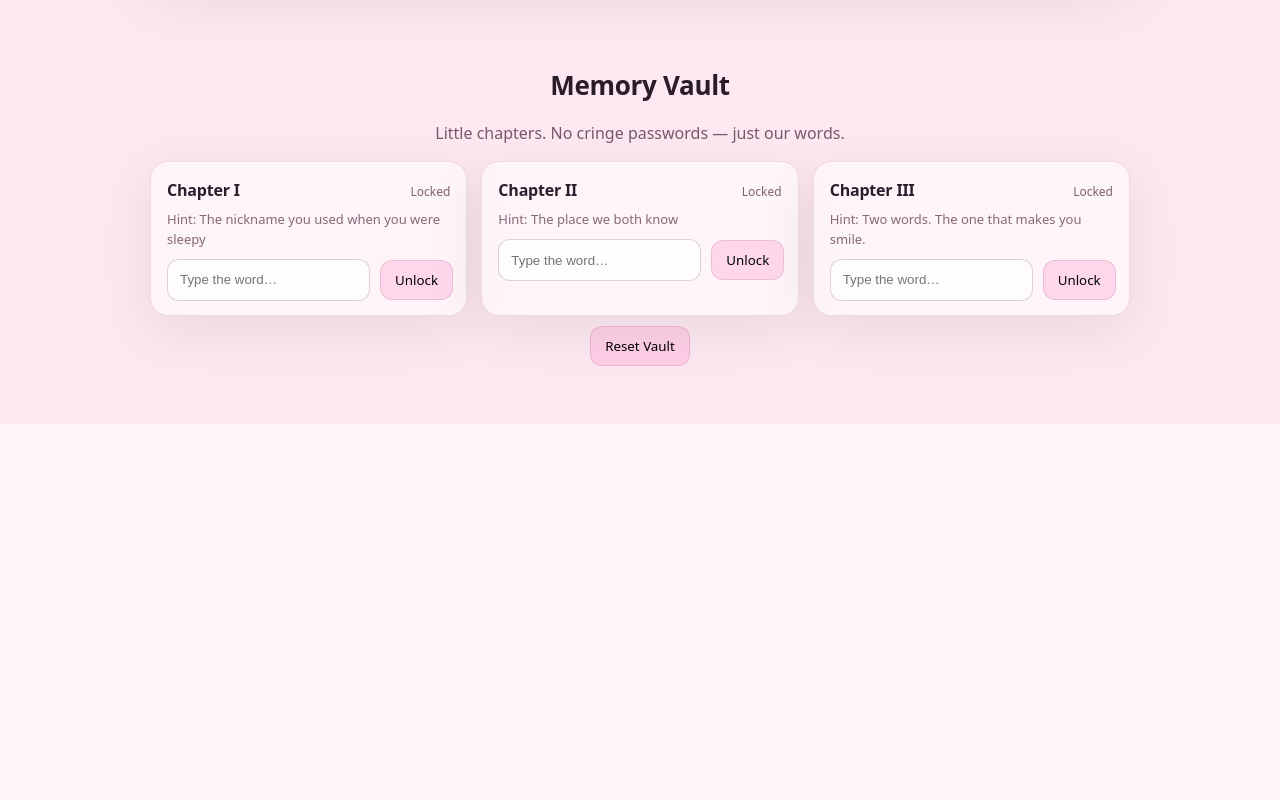
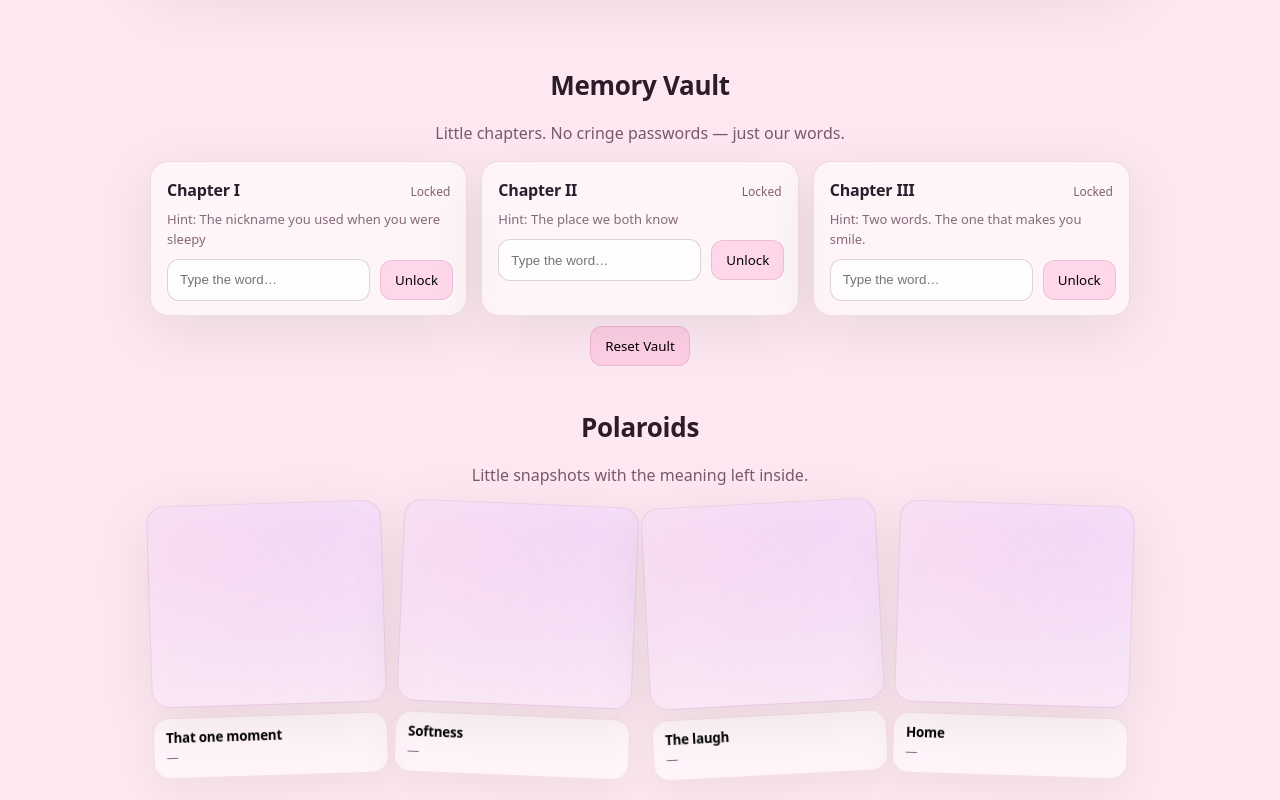
Before and after one commit to KitsuneGhost/Valentines_Gift, a React (Vite) app: page / in a window 1280 px wide. Shown: the part 1502-2302 px from the top of the page. Before the commit the page ends 1926 px from the top, so only its background shows below. Built offline with nearby package versions, Linux system fonts and the light colour scheme.

Commit message:
polaroids section

```diff
--- a/src/App.css
+++ b/src/App.css
@@ -414,3 +414,148 @@ body{
 .vaultFinalText{
   color: rgba(60,20,40,0.72);
 }
+
+/* ---- POLAROIDS ---- */
+.polaroidSection{
+  margin: 42px auto 22px;
+  width: min(92vw, 980px);
+  text-align: center;
+}
+
+.polaroidGrid{
+  margin-top: 16px;
+  display: grid;
+  grid-template-columns: repeat(4, minmax(0, 1fr));
+  gap: 14px;
+}
+
+@media (max-width: 980px){
+  .polaroidGrid{ grid-template-columns: repeat(2, minmax(0, 1fr)); }
+}
+@media (max-width: 560px){
+  .polaroidGrid{ grid-template-columns: 1fr; }
+}
+
+.polaroidCard{
+  text-align: left;
+  border: 0;
+  background: transparent;
+  padding: 0;
+  cursor: pointer;
+
+  border-radius: 20px;
+  transition: transform 180ms ease, filter 180ms ease;
+  transform: perspective(900px) rotate(0deg);
+}
+
+.polaroidCard:focus{
+  outline: none;
+  filter: drop-shadow(0 0 0 rgba(0,0,0,0));
+}
+
+.polaroidCard:hover{
+  filter: drop-shadow(0 18px 60px rgba(0,0,0,0.10));
+}
+
+.polaroidPhoto{
+  height: 200px;
+  border-radius: 18px;
+  background:
+          radial-gradient(700px 400px at 20% 20%, rgba(255, 170, 210, 0.22), transparent 55%),
+          radial-gradient(800px 500px at 80% 15%, rgba(180, 120, 255, 0.18), transparent 58%),
+          linear-gradient(180deg, rgba(255,255,255,0.72), rgba(255,255,255,0.46));
+  border: 1px solid rgba(180, 90, 130, 0.16);
+  box-shadow: 0 14px 55px rgba(0,0,0,0.08);
+  backdrop-filter: blur(10px);
+}
+
+.polaroidCaption{
+  margin-top: 10px;
+  padding: 10px 12px 12px;
+  border-radius: 16px;
+  background: rgba(255,255,255,0.50);
+  border: 1px solid rgba(180, 90, 130, 0.14);
+  box-shadow: 0 10px 40px rgba(0,0,0,0.06);
+}
+
+.polaroidTitle{
+  font-weight: 700;
+  letter-spacing: -0.2px;
+}
+
+.polaroidDate{
+  margin-top: 2px;
+  font-size: 12px;
+  color: rgba(60,20,40,0.62);
+}
+
+/* modal */
+.pModalOverlay{
+  position: fixed;
+  inset: 0;
+  background: rgba(10,10,18,0.55);
+  display: grid;
+  place-items: center;
+  padding: 16px;
+  z-index: 60;
+}
+
+.pModal{
+  width: min(680px, 94vw);
+  border-radius: 22px;
+  background: rgba(255,255,255,0.72);
+  border: 1px solid rgba(180, 90, 130, 0.18);
+  box-shadow: 0 26px 120px rgba(0,0,0,0.40);
+  padding: 18px 18px 16px;
+  text-align: left;
+  position: relative;
+  backdrop-filter: blur(14px);
+}
+
+.pX{
+  position: absolute;
+  top: 12px;
+  right: 12px;
+  width: 36px;
+  height: 36px;
+  border-radius: 14px;
+  border: 1px solid rgba(180, 90, 130, 0.18);
+  background: rgba(255,255,255,0.65);
+  cursor: pointer;
+  font-size: 16px;
+}
+
+.pModalTop{
+  display: flex;
+  align-items: baseline;
+  justify-content: space-between;
+  gap: 12px;
+  margin-bottom: 12px;
+}
+
+.pModalTitle{
+  font-weight: 800;
+  letter-spacing: -0.3px;
+}
+
+.pModalDate{
+  font-size: 12px;
+  color: rgba(60,20,40,0.62);
+}
+
+.pModalPhoto{
+  height: 340px;
+  border-radius: 18px;
+  background:
+          radial-gradient(900px 520px at 20% 20%, rgba(255, 170, 210, 0.22), transparent 58%),
+          radial-gradient(900px 560px at 80% 15%, rgba(180, 120, 255, 0.18), transparent 60%),
+          linear-gradient(180deg, rgba(255,255,255,0.80), rgba(255,255,255,0.55));
+  border: 1px solid rgba(180, 90, 130, 0.16);
+  box-shadow: 0 18px 70px rgba(0,0,0,0.10);
+}
+
+.pModalNote{
+  margin-top: 12px;
+  line-height: 1.6;
+  color: rgba(25,10,25,0.90);
+}
--- a/src/App.jsx
+++ b/src/App.jsx
@@ -2,8 +2,10 @@ import { useEffect, useMemo, useRef, useState } from "react";
 import "./App.css";
 import TypedLetter from "./components/TypedLetter.jsx";
 import MemoryVault from "./components/MemoryVault.jsx";
+import PolaroidGallery from "./components/PolaroidGallery.jsx";
 import { vaultChapters } from "./data/vault";
 import { virgoStars, virgoLinks, virgoSupportStars } from "./data/memories";
+import { polaroids } from "./data/polaroids.js";
 
 function Modal({ open, onClose, memory }) {
     if (!open) return null;
@@ -185,6 +187,8 @@ export default function App() {
             </section>
 
             <MemoryVault chapters={vaultChapters} />
+
+            <PolaroidGallery items={polaroids} />
         </div>
     );
 }
--- /dev/null
+++ b/src/components/PolaroidGallery.jsx
@@ -0,0 +1,128 @@
+import { useEffect, useMemo, useRef, useState } from "react";
+
+function clamp(n, a, b) {
+    return Math.max(a, Math.min(b, n));
+}
+
+function usePrefersReducedMotion() {
+    const [reduced, setReduced] = useState(false);
+    useEffect(() => {
+        const mq = window.matchMedia("(prefers-reduced-motion: reduce)");
+        const onChange = () => setReduced(!!mq.matches);
+        onChange();
+        mq.addEventListener?.("change", onChange);
+        return () => mq.removeEventListener?.("change", onChange);
+    }, []);
+    return reduced;
+}
+
+export default function PolaroidGallery({ items = [] }) {
+    const reducedMotion = usePrefersReducedMotion();
+    const [active, setActive] = useState(null);
+
+    const activeItem = useMemo(
+        () => items.find((x) => x.id === active) || null,
+        [items, active]
+    );
+
+    useEffect(() => {
+        const onKey = (e) => {
+            if (e.key === "Escape") setActive(null);
+        };
+        window.addEventListener("keydown", onKey);
+        return () => window.removeEventListener("keydown", onKey);
+    }, []);
+
+    return (
+        <section className="polaroidSection">
+            <h2 className="h2">Polaroids</h2>
+            <p className="muted">Little snapshots with the meaning left inside.</p>
+
+            <div className="polaroidGrid">
+                {items.map((it, idx) => (
+                    <PolaroidCard
+                        key={it.id}
+                        item={it}
+                        index={idx}
+                        reducedMotion={reducedMotion}
+                        onOpen={() => setActive(it.id)}
+                    />
+                ))}
+            </div>
+
+            {activeItem && (
+                <div className="pModalOverlay" onMouseDown={() => setActive(null)}>
+                    <div className="pModal" onMouseDown={(e) => e.stopPropagation()}>
+                        <button className="pX" onClick={() => setActive(null)} aria-label="Close">
+                            ✕
+                        </button>
+
+                        <div className="pModalTop">
+                            <div className="pModalTitle">{activeItem.title}</div>
+                            <div className="pModalDate">{activeItem.date}</div>
+                        </div>
+
+                        <div className="pModalPhoto" />
+
+                        <div className="pModalNote">{activeItem.note}</div>
+                    </div>
+                </div>
+            )}
+        </section>
+    );
+}
+
+function PolaroidCard({ item, index, reducedMotion, onOpen }) {
+    const ref = useRef(null);
+    const [style, setStyle] = useState({});
+
+    // slight variety without randomness (stable)
+    const baseRot = (index % 2 === 0 ? -1 : 1) * (1.8 + (index % 3) * 0.6);
+
+    const onMove = (e) => {
+        if (reducedMotion) return;
+        const el = ref.current;
+        if (!el) return;
+
+        const r = el.getBoundingClientRect();
+        const px = (e.clientX - r.left) / r.width; // 0..1
+        const py = (e.clientY - r.top) / r.height; // 0..1
+
+        const rx = clamp((0.5 - py) * 10, -8, 8); // tilt X
+        const ry = clamp((px - 0.5) * 12, -10, 10); // tilt Y
+
+        setStyle({
+            transform: `perspective(900px) rotateX(${rx}deg) rotateY(${ry}deg) rotate(${baseRot}deg) translateY(-2px)`,
+        });
+    };
+
+    const onLeave = () => {
+        setStyle({
+            transform: `perspective(900px) rotateX(0deg) rotateY(0deg) rotate(${baseRot}deg)`,
+        });
+    };
+
+    useEffect(() => {
+        onLeave();
+        // eslint-disable-next-line react-hooks/exhaustive-deps
+    }, []);
+
+    return (
+        <button
+            ref={ref}
+            className="polaroidCard"
+            style={style}
+            onMouseMove={onMove}
+            onMouseLeave={onLeave}
+            onFocus={onLeave}
+            onClick={onOpen}
+            type="button"
+        >
+            <div className="polaroidPhoto" />
+            <div className="polaroidCaption">
+                <div className="polaroidTitle">{item.title}</div>
+                <div className="polaroidDate">{item.date}</div>
+            </div>
+        </button>
+    );
+}
--- /dev/null
+++ b/src/data/polaroids.js
@@ -0,0 +1,26 @@
+export const polaroids = [
+    {
+        id: "p1",
+        title: "That one moment",
+        date: "—",
+        note: "I remember your expression here like a screenshot in my head.",
+    },
+    {
+        id: "p2",
+        title: "Softness",
+        date: "—",
+        note: "You make the world quieter in the best way.",
+    },
+    {
+        id: "p3",
+        title: "The laugh",
+        date: "—",
+        note: "I swear I could recognize it in any crowd.",
+    },
+    {
+        id: "p4",
+        title: "Home",
+        date: "—",
+        note: "Not a place. A feeling. You.",
+    },
+];
```
